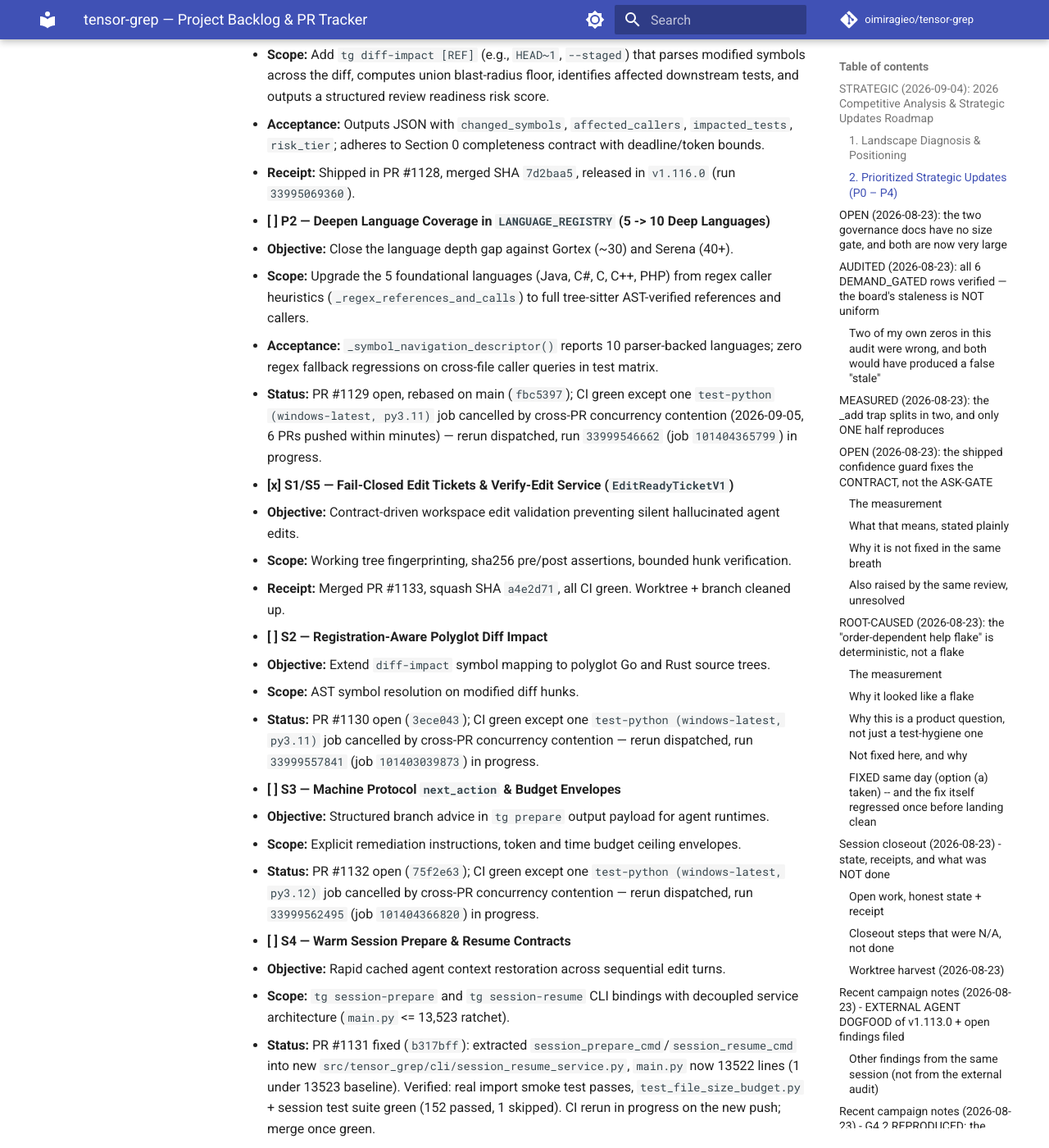
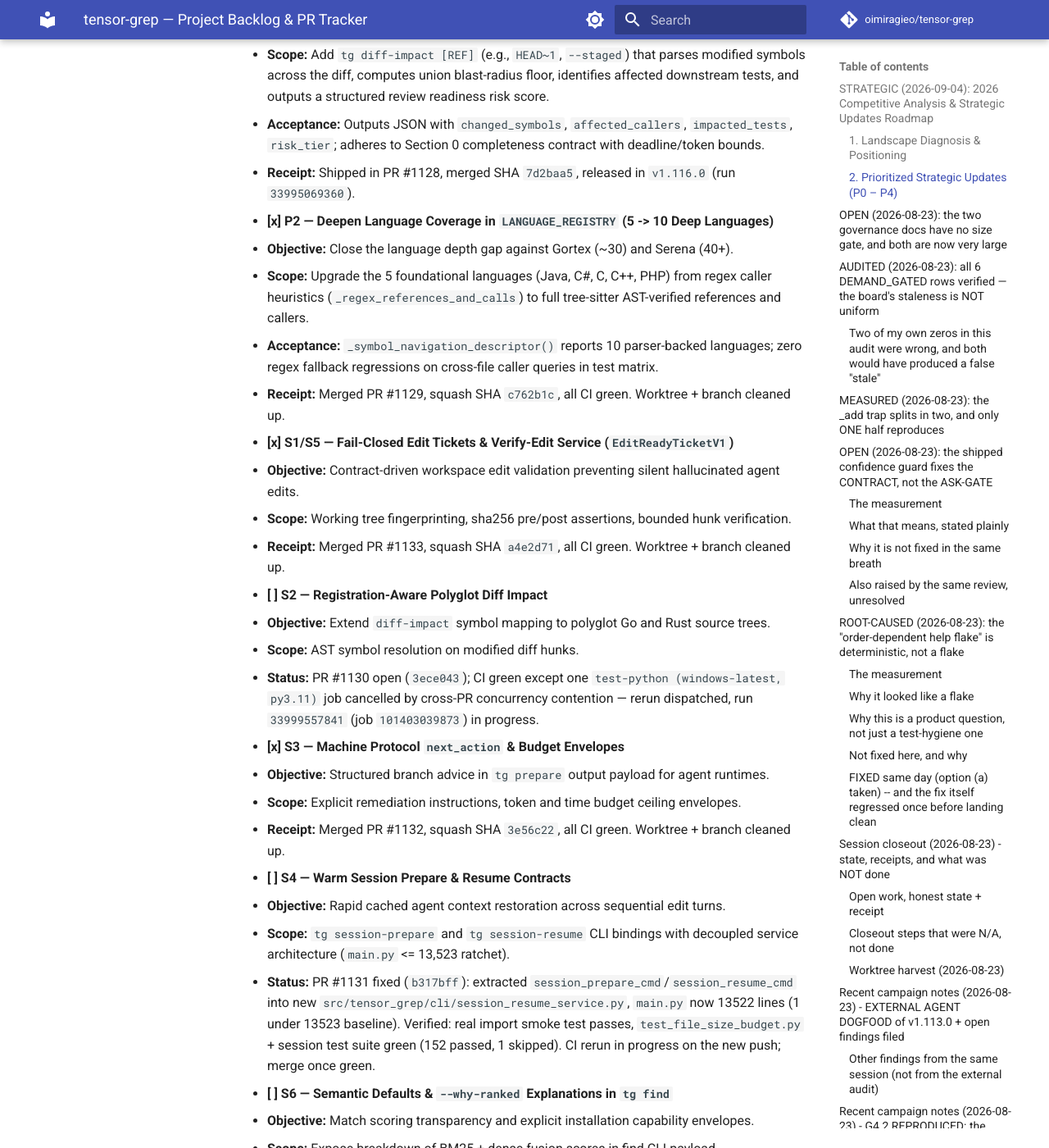
Before and after one commit to oimiragieo/tensor-grep, an MkDocs documentation site: the page built from docs/BACKLOG.md, in a window 1280 px wide and 1400 px high, scrolled down 2846 px. Shown: the whole window at 82% size. Built offline with MkDocs 1.6.1 and Material for MkDocs 9.7.7, drawn with Linux system fonts in a browser that asks for light colours; comment, search, counter and statistics services are not loaded; some of the changed text lies outside the part shown.

Commit message:
docs(backlog): P2 and S3 shipped — PRs #1129 and #1132 merged
Both went fully green after the docs-governance drift fix (5397bac).
Squash-merged and cleaned up worktrees/branches.

Co-Authored-By: Claude Sonnet 5 <noreply@anthropic.com>
Claude-Session: https://claude.ai/code/session_01FQEmq7dWnf223dBYKSnz4d

```diff
--- a/docs/BACKLOG.md
+++ b/docs/BACKLOG.md
@@ -77,11 +77,11 @@ Competitive landscape audit against mid-2026 codebase intelligence and agent con
   - **Acceptance:** Outputs JSON with `changed_symbols`, `affected_callers`, `impacted_tests`, `risk_tier`; adheres to Section 0 completeness contract with deadline/token bounds.
   - **Receipt:** Shipped in PR #1128, merged SHA `7d2baa5`, released in `v1.116.0` (run `33995069360`).
 
-- **[ ] P2 — Deepen Language Coverage in `LANGUAGE_REGISTRY` (5 -> 10 Deep Languages)**
+- **[x] P2 — Deepen Language Coverage in `LANGUAGE_REGISTRY` (5 -> 10 Deep Languages)**
   - **Objective:** Close the language depth gap against Gortex (~30) and Serena (40+).
   - **Scope:** Upgrade the 5 foundational languages (Java, C#, C, C++, PHP) from regex caller heuristics (`_regex_references_and_calls`) to full tree-sitter AST-verified references and callers.
   - **Acceptance:** `_symbol_navigation_descriptor()` reports 10 parser-backed languages; zero regex fallback regressions on cross-file caller queries in test matrix.
-  - **Status:** PR #1129 open, rebased on main (`fbc5397`); CI green except one `test-python (windows-latest, py3.11)` job cancelled by cross-PR concurrency contention (2026-09-05, 6 PRs pushed within minutes) — rerun dispatched, run `33999546662` (job `101404365799`) in progress.
+  - **Receipt:** Merged PR #1129, squash SHA `c762b1c`, all CI green. Worktree + branch cleaned up.
 
 - **[x] S1/S5 — Fail-Closed Edit Tickets & Verify-Edit Service (`EditReadyTicketV1`)**
   - **Objective:** Contract-driven workspace edit validation preventing silent hallucinated agent edits.
@@ -93,10 +93,10 @@ Competitive landscape audit against mid-2026 codebase intelligence and agent con
   - **Scope:** AST symbol resolution on modified diff hunks.
   - **Status:** PR #1130 open (`3ece043`); CI green except one `test-python (windows-latest, py3.11)` job cancelled by cross-PR concurrency contention — rerun dispatched, run `33999557841` (job `101403039873`) in progress.
 
-- **[ ] S3 — Machine Protocol `next_action` & Budget Envelopes**
+- **[x] S3 — Machine Protocol `next_action` & Budget Envelopes**
   - **Objective:** Structured branch advice in `tg prepare` output payload for agent runtimes.
   - **Scope:** Explicit remediation instructions, token and time budget ceiling envelopes.
-  - **Status:** PR #1132 open (`75f2e63`); CI green except one `test-python (windows-latest, py3.12)` job cancelled by cross-PR concurrency contention — rerun dispatched, run `33999562495` (job `101404366820`) in progress.
+  - **Receipt:** Merged PR #1132, squash SHA `3e56c22`, all CI green. Worktree + branch cleaned up.
 
 - **[ ] S4 — Warm Session Prepare & Resume Contracts**
   - **Objective:** Rapid cached agent context restoration across sequential edit turns.
```
